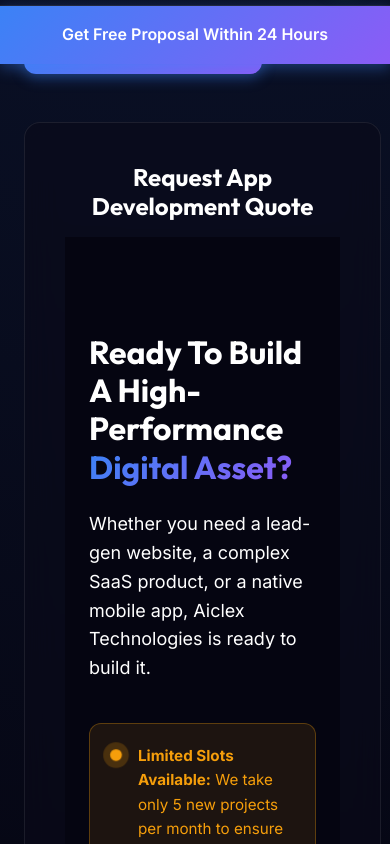
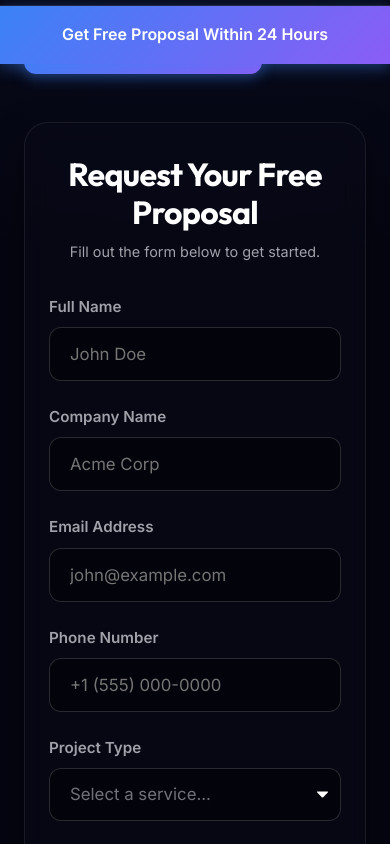
Before and after one commit to umeshkumar097/sales-page, a Next.js app: page /landing/mobile-app-development/1 in a window 390 px wide. Shown: the part 780-1624 px from the top of the page. Built offline with nearby package versions, Linux system fonts and the light colour scheme.

Commit message:
Fix dynamic landing page form overlapping and mobile padding responsiveness

```diff
--- a/app/landing/mobile-app-development/[city]/page.tsx
+++ b/app/landing/mobile-app-development/[city]/page.tsx
@@ -66,9 +66,8 @@ export default async function MobileAppDevPage({ params }: { params: Promise<{ c
                                 </div>
                             </div>
 
-                            <div className={`glass ${styles.formWrapper}`}>
-                                <h3 style={{marginBottom: '1rem', textAlign: 'center'}}>Request App Development Quote</h3>
-                                <CTAForm isHero={false} />
+                            <div style={{ position: 'relative', zIndex: 2 }}>
+                                <CTAForm isHero={true} />
                             </div>
                         </div>
                     </div>
--- a/app/landing/web-development/[city]/page.tsx
+++ b/app/landing/web-development/[city]/page.tsx
@@ -66,9 +66,8 @@ export default async function WebDevPage({ params }: { params: Promise<{ city: s
                                 </div>
                             </div>
 
-                            <div className={`glass ${styles.formWrapper}`}>
-                                <h3 style={{marginBottom: '1rem', textAlign: 'center'}}>Get a Free Website Audit</h3>
-                                <CTAForm isHero={false} />
+                            <div style={{ position: 'relative', zIndex: 2 }}>
+                                <CTAForm isHero={true} />
                             </div>
                         </div>
                     </div>
--- a/app/landing/zoom-reseller/[country]/page.tsx
+++ b/app/landing/zoom-reseller/[country]/page.tsx
@@ -68,8 +68,7 @@ export default async function ZoomResellerPage({ params }: { params: Promise<{ c
                                 </div>
                             </div>
 
-                            <div className={`glass ${styles.formWrapper}`}>
-                                <h3 style={{marginBottom: '1rem', textAlign: 'center'}}>Inquire About Zoom Licenses</h3>
+                            <div style={{ position: 'relative', zIndex: 2 }}>
                                 <ZoomCTAForm isHero={true} />
                             </div>
                         </div>
--- a/components/sections/CTAForm.module.css
+++ b/components/sections/CTAForm.module.css
@@ -263,7 +263,7 @@
     max-width: 650px;
     margin: 0 auto;
     text-align: left;
-    padding: 2.5rem !important;
+    padding: 2.5rem;
 }
 
 .heroFormBox .form h3 {
@@ -299,6 +299,6 @@
 
 @media (max-width: 640px) {
     .formBox {
-        padding: 2rem 1.5rem;
+        padding: 2rem 1.5rem !important;
     }
 }
```
